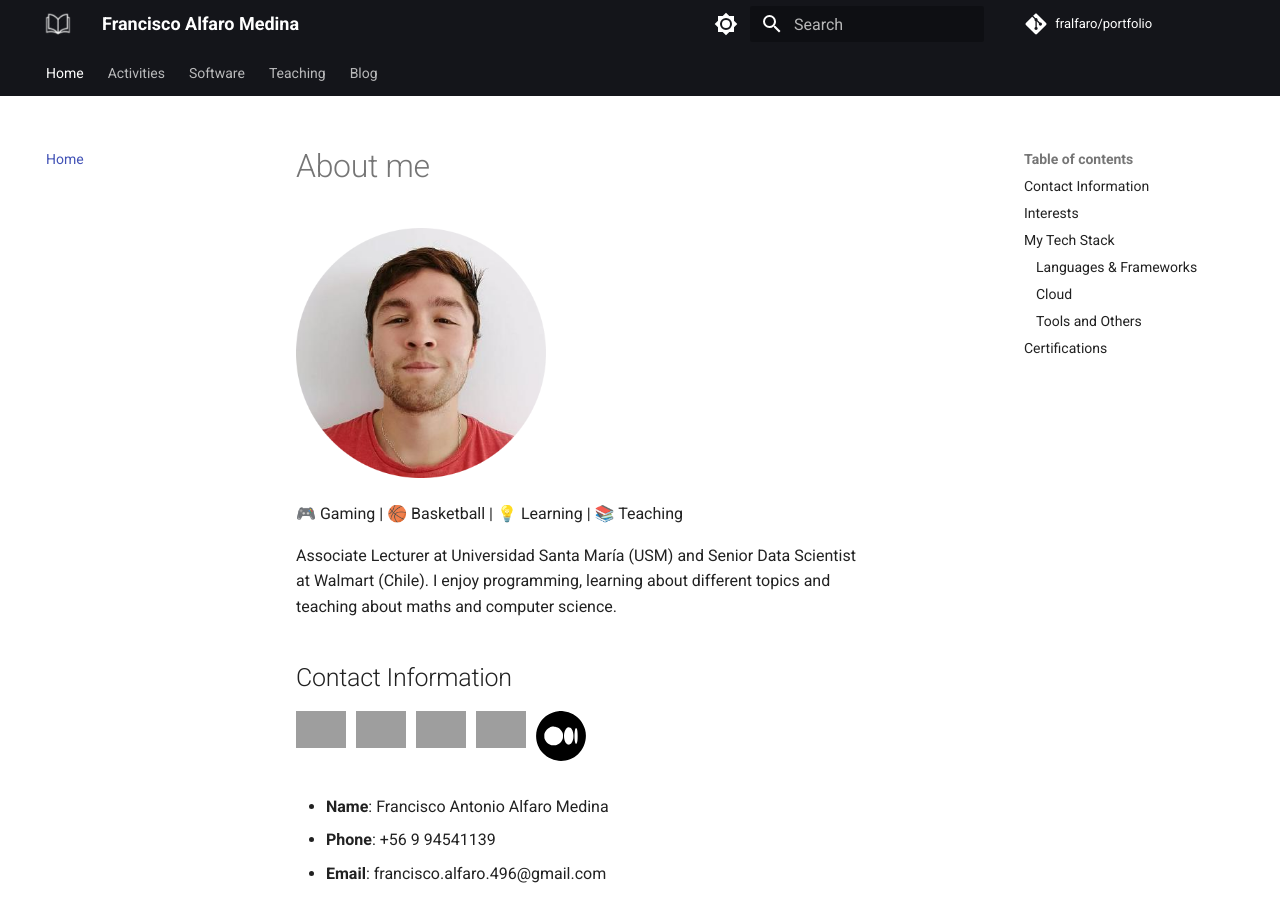
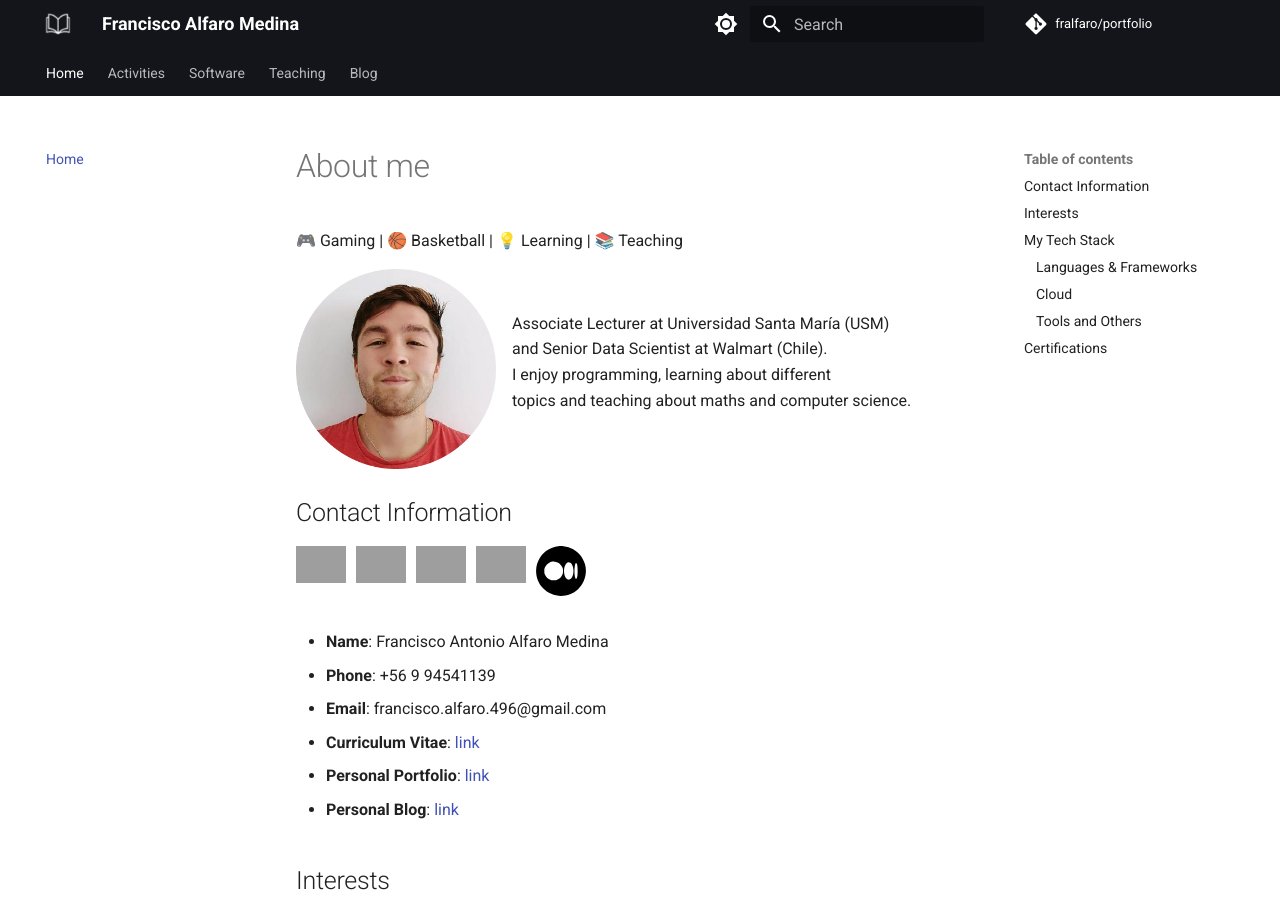
Before and after one commit to fralfaro/portfolio, an MkDocs documentation site: the page built from docs/index.md, in a window 1280 px wide and 900 px high. Built offline with MkDocs 1.6.1 and Material for MkDocs 9.7.7, drawn with Linux system fonts in a browser that asks for light colours; comment, search, counter and statistics services are not loaded; grey boxes are pictures that could not be loaded.

Commit message:
update v1.22

```diff
--- a/docs/index.md
+++ b/docs/index.md
@@ -1,13 +1,16 @@
 # About me
-
-<img alt="Link" src="images/yo.png"  width="250" height="250" >
-
-
 🎮 Gaming | 🏀 Basketball | 💡 Learning | 📚 Teaching
 
-Associate Lecturer at Universidad Santa María (USM) and Senior Data Scientist  <br>
-at Walmart (Chile). I enjoy programming, learning about different topics and   <br>
-teaching about maths and computer science.
+<img alt="Link" src="images/yo.png"  width="200" height="200"  align="left" >
+&nbsp;
+
+Associate Lecturer at Universidad Santa María (USM)  <br>
+and Senior Data Scientist  at Walmart (Chile).  <br>
+I enjoy programming, learning about different  <br>
+topics and teaching about maths and computer science.
+
+&nbsp;
+&nbsp;
 
 ## Contact Information
 
```
